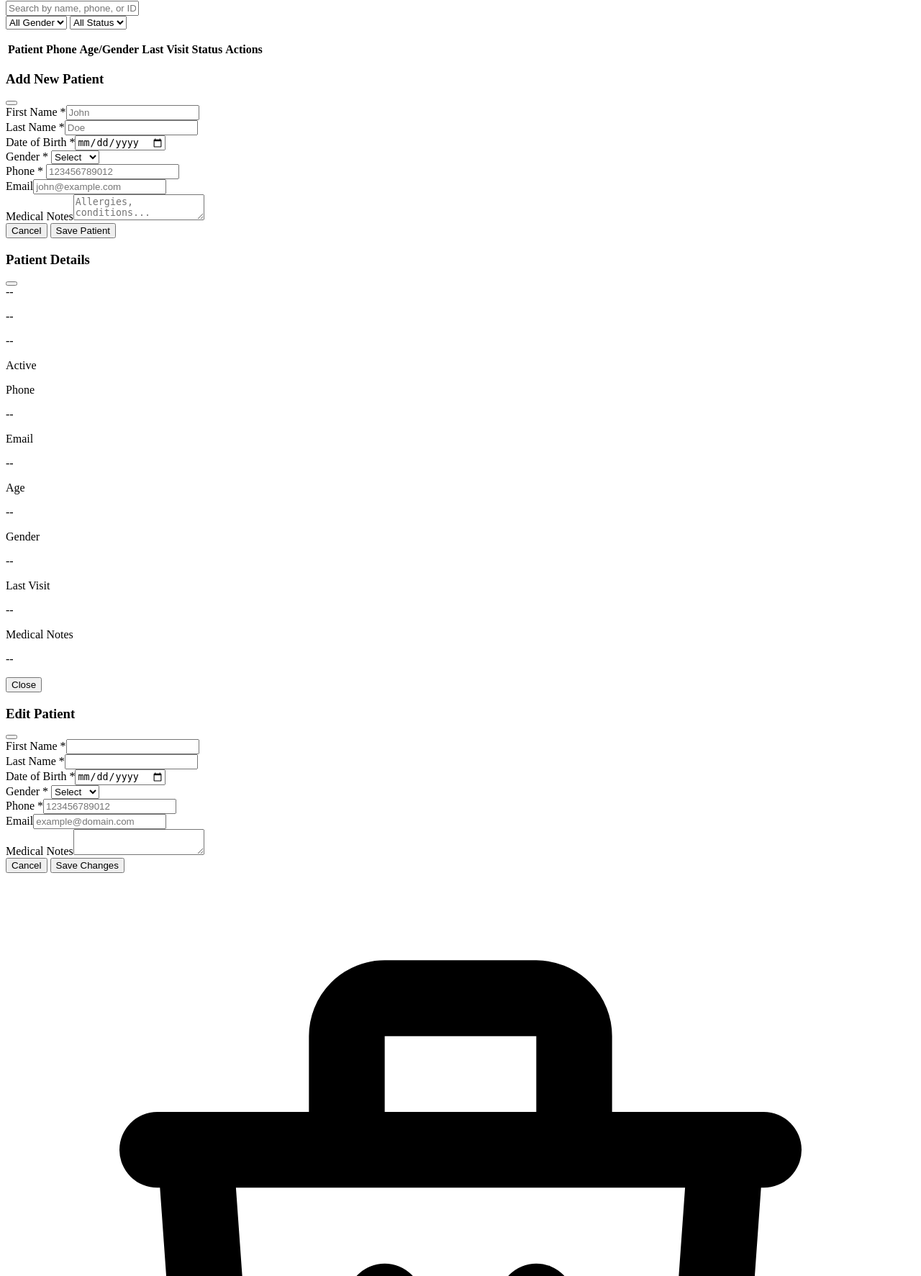
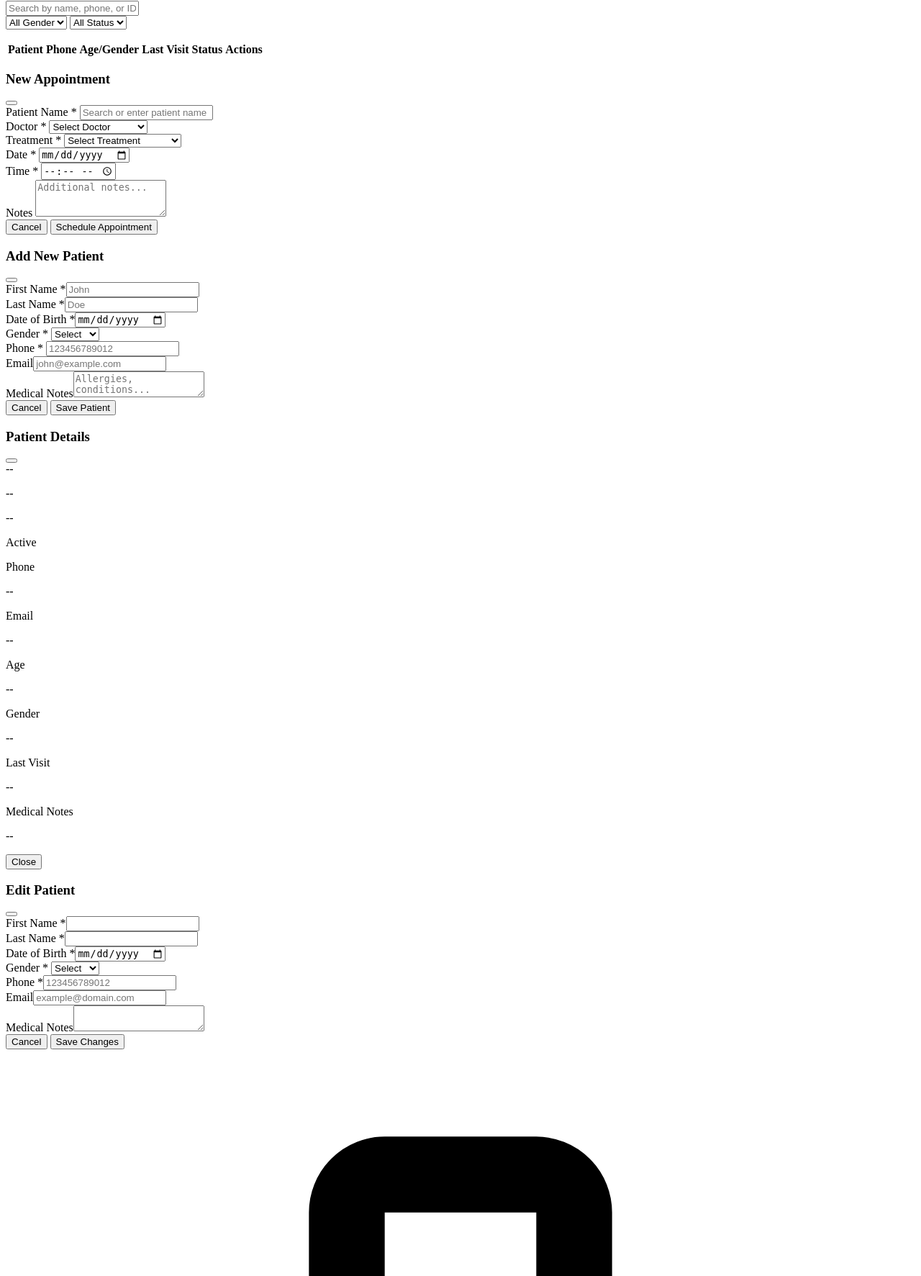
Before and after one commit to Sundharesh-K-S-2002/clinc, a Django app: page /partials/patients/ in a window 1280 px wide. Shown: the part 1436-3209 px from the top of the page at 72% size. Run offline with Django 5.2, Linux system fonts and the light colour scheme; a user stored in the database is signed in; data comes from the database, SQL or seed files in the repository; both versions use the stored data as it was after the commit; lists and menus that the app fills with data are empty.

Commit message:
just modify

```diff
--- a/clinic/app/patients_views.py
+++ b/clinic/app/patients_views.py
@@ -11,6 +11,20 @@ from django.http import HttpResponse, JsonResponse
 from .models import Patient, labdetails, labtest, DailyPatient, Prescription, labwork, PatientUpload
 from django.utils import timezone
 
+
+
+from .models import Doctor, Treatment  # Import your models
+
+def patients_view(request):
+    doctors = Doctor.objects.all()  # Get all doctors
+    treatments = Treatment.objects.all()  # Get all treatments
+
+    context = {
+        'doctors': doctors,
+        'treatment': treatments,  # Note: use 'treatment' to match template loop
+        # ... other context variables
+    }
+    return render(request, 'partials/patients.html', context)
 
 
 
@@ -84,14 +98,28 @@ def patients_table_body(request):
 
     return render(request, "ext/patients_data.html", context)
 
+# class PatientsPartialView(LoginRequiredMixin, TemplateView):
+#     template_name = 'partials/patients.html'
+#     def get(self,request):
+#         context={
+#             "labdetails":labdetails.objects.all().order_by("-id"),
+#         "labtest":labtest.objects.all().order_by("-id")
+#         }
+#         return render(request,self.template_name,context)
+
+
 class PatientsPartialView(LoginRequiredMixin, TemplateView):
     template_name = 'partials/patients.html'
     def get(self,request):
         context={
-            "labdetails":labdetails.objects.all().order_by("-id"),
-        "labtest":labtest.objects.all().order_by("-id")
+            "labdetails": labdetails.objects.all().order_by("-id"),
+            "labtest": labtest.objects.all().order_by("-id"),
+            "doctors": Doctor.objects.all(),  # ADD THIS
+            "treatment": Treatment.objects.all()  # ADD THIS
         }
         return render(request,self.template_name,context)
+
+
 
 
 
--- a/clinic/app/templates/ext/patients_data.html
+++ b/clinic/app/templates/ext/patients_data.html
@@ -50,7 +50,7 @@
         </svg>
       </button>
 
-      <button type="button" onclick="openTodayPatientConfirm('{{ patient.id }}', '{{ patient.name|escapejs }}')"
+       <button type="button" onclick="openTodayPatientConfirm('{{ patient.id }}', '{{ patient.name|escapejs }}')"
         class="w-8 h-8 rounded-lg bg-purple-50 text-purple-600 flex items-center justify-center hover:bg-purple-100 transition"
         title="today_patient">
 
@@ -69,7 +69,27 @@
             d="M9 12h6m-6 4h6m2 5H7a2 2 0 01-2-2V5a2 2 0 012-2h5.586a1 1 0 01.707.293l5.414 5.414a1 1 0 01.293.707V19a2 2 0 01-2 2z" />
         </svg>
       </button>
+      {% comment %} my code  {% endcomment %}
+<button type="button"
+        onclick="openModal('appointmentModal')"
+        class="w-8 h-8 rounded-lg bg-blue-50 text-blue-600 flex items-center justify-center hover:bg-blue-100 transition"
+        title="Add Appointment">
 
+    <svg class="w-4 h-4" fill="none" stroke="currentColor" viewBox="0 0 24 24">
+        <!-- Calendar -->
+        <rect x="3" y="4" width="18" height="17" rx="2" stroke-width="2"/>
+        <path stroke-linecap="round" stroke-width="2"
+              d="M8 2v4M16 2v4M3 9h18"/>
+
+        <!-- Appointment Slot -->
+        <circle cx="12" cy="15" r="2" stroke-width="2"/>
+
+        <!-- Plus -->
+        <path stroke-linecap="round" stroke-width="2"
+              d="M19 13v4M17 15h4"/>
+    </svg>
+
+</button>
     </div>
   </td>
 </tr>
--- a/clinic/app/templates/partials/patients.html
+++ b/clinic/app/templates/partials/patients.html
@@ -2,6 +2,7 @@
     <div class="flex flex-col sm:flex-row sm:items-center justify-between gap-4 mb-6">
       <div>
         <h3 class="text-xl font-bold text-gray-800">Patient Management</h3>
+        <!-- <h4 class="text-lg font-semibold text-gray-600">Manage Patient Records</h4> -->
         <p class="text-sm text-gray-400">View and manage all patient records</p>
       </div>
       <button
@@ -110,6 +111,93 @@
       </div>
     </div>
   </main>
+</div>
+
+
+
+
+<!-- ==================== Appointment MODALS ==================== -->
+
+<div id="appointmentModal" class="hidden fixed inset-0 z-50 flex items-center justify-center p-4">
+  <div class="modal-backdrop absolute inset-0" onclick="closeModal('appointmentModal')"></div>
+  <div class="modal-content bg-white rounded-2xl shadow-2xl w-full max-w-lg relative z-10 max-h-[90vh] overflow-y-auto">
+
+    <form hx-post="{% url 'clinic:appointments_create' %}" hx-target="#appointmentTableBody" hx-headers='{"X-CSRFTOKEN":"{{csrf_token}}"}'
+          >
+
+      <!-- Header -->
+      <div class="px-6 py-4 border-b border-gray-100 flex items-center justify-between sticky top-0 bg-white rounded-t-2xl">
+        <h3 class="text-lg font-bold text-gray-800">New Appointment</h3>
+        <button type="button" class="p-2 rounded-xl hover:bg-gray-100 transition"
+          onclick="closeModal('appointmentModal')">
+          <svg class="w-5 h-5 text-gray-500" fill="none" stroke="currentColor" viewBox="0 0 24 24">
+            <path stroke-linecap="round" stroke-linejoin="round" stroke-width="2" d="M6 18L18 6M6 6l12 12" />
+          </svg>
+        </button>
+      </div>
+
+      <!-- Form Fields -->
+      <div class="p-6 space-y-4">
+        <div>
+          <label class="block text-sm font-medium text-gray-700 mb-1">Patient Name <span class="text-red-500">*</span></label>
+          <input type="text" name="name" placeholder="Search or enter patient name"
+            class="w-full border border-gray-200 rounded-xl px-4 py-2.5 text-sm text-gray-800 transition" required>
+        </div>
+
+        <div>
+          <label class="block text-sm font-medium text-gray-700 mb-1">Doctor <span class="text-red-500">*</span></label>
+          <select name="doctor"
+            class="w-full border border-gray-200 rounded-xl px-4 py-2.5 text-sm text-gray-800 bg-white" required>
+            <option value="">Select Doctor</option>
+            {% for doctor in doctors %}
+              <option value="{{ doctor.name }}">DR. {{ doctor.name }}</option>
+            {% endfor %}
+          </select>
+        </div>
+
+        <div>
+          <label class="block text-sm font-medium text-gray-700 mb-1">Treatment <span class="text-red-500">*</span></label>
+          <select name="treatment"
+            class="w-full border border-gray-200 rounded-xl px-4 py-2.5 text-sm text-gray-800 bg-white" required>
+            <option value="">Select Treatment</option>
+            {% for i in treatment%}
+            <option value="{{i.Treatment_name}}">{{i.Treatment_name}}</option>
+            {% endfor %}
+          </select>
+        </div>
+
+        <div class="grid grid-cols-2 gap-4">
+          <div>
+            <label class="block text-sm font-medium text-gray-700 mb-1">Date <span class="text-red-500">*</span></label>
+            <input type="date" name="date"
+              class="w-full border border-gray-200 rounded-xl px-4 py-2.5 text-sm text-gray-800" required>
+          </div>
+          <div>
+            <label class="block text-sm font-medium text-gray-700 mb-1">Time <span class="text-red-500">*</span></label>
+            <input type="time" name="time"
+              class="w-full border border-gray-200 rounded-xl px-4 py-2.5 text-sm text-gray-800" required>
+          </div>
+        </div>
+
+        <div>
+          <label class="block text-sm font-medium text-gray-700 mb-1">Notes</label>
+          <textarea name="notes" rows="3" placeholder="Additional notes..."
+            class="w-full border border-gray-200 rounded-xl px-4 py-2.5 text-sm text-gray-800 resize-none"></textarea>
+        </div>
+      </div>
+
+      <!-- Footer -->
+      <div class="px-6 py-4 border-t border-gray-100 flex items-center justify-end gap-3 sticky bottom-0 bg-white rounded-b-2xl">
+        <button type="button"
+          class="px-5 py-2.5 rounded-xl text-sm font-medium text-gray-700 hover:bg-gray-100 transition"
+          onclick="closeModal('appointmentModal')">Cancel</button>
+        <button type="submit"
+          class="bg-gradient-to-r from-teal-500 to-teal-600 text-white px-5 py-2.5 rounded-xl text-sm font-semibold shadow-lg shadow-teal-200 hover:shadow-xl transition">Schedule Appointment</button>
+      </div>
+
+    </form>
+
+  </div>
 </div>
 
 <!-- ==================== ADD PATIENT MODAL ==================== -->
@@ -370,6 +458,13 @@
     <input type="hidden" id="todayPatientConfirmId" value="">
   </div>
 </div>
+
+
+
+
+
+
+
 
 <!-- ==================== PATIENT HISTORY MODAL ==================== -->
 <div  id="patientHistoryModal" class="hidden fixed inset-0 z-50 flex items-center justify-center p-3 sm:p-4" onclick="if (event.target === this) closeModal('patientHistoryModal')">
```
Also changed, not shown: data/db.sqlite3, 1 other file.
